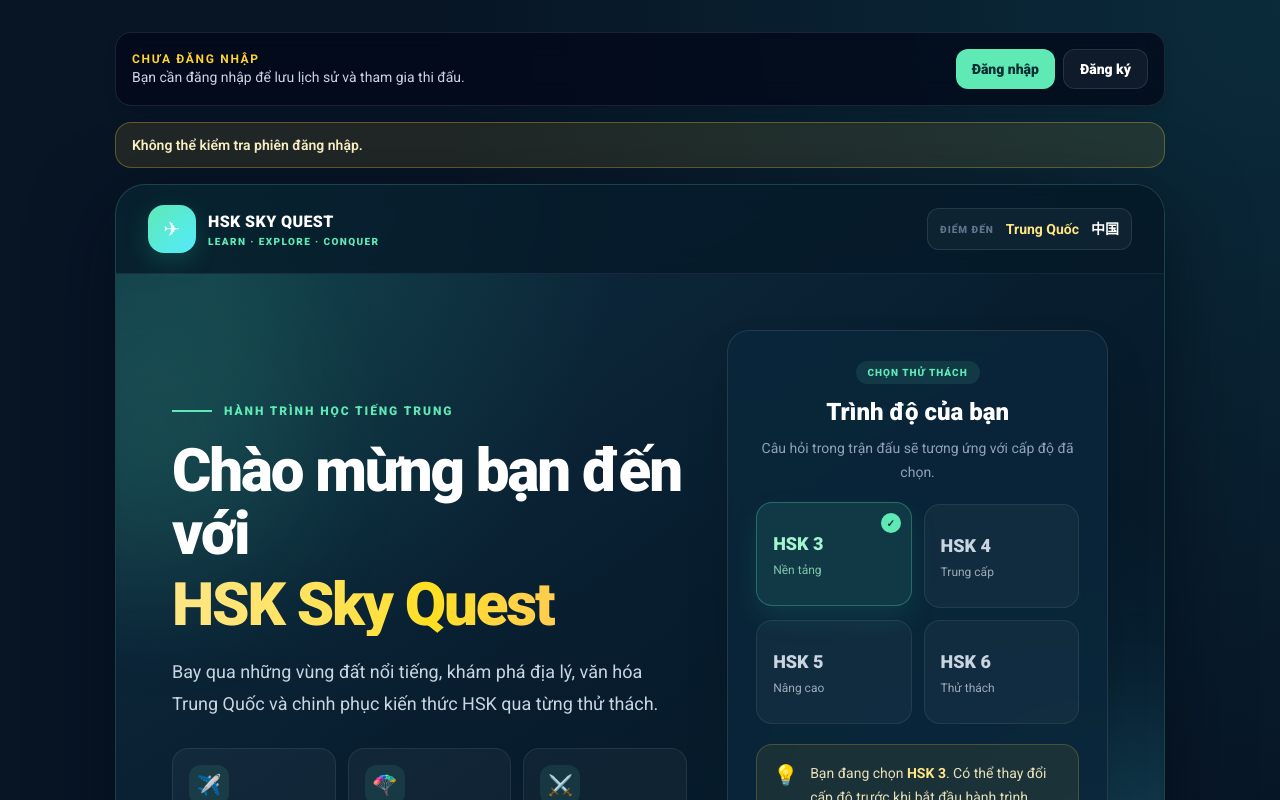
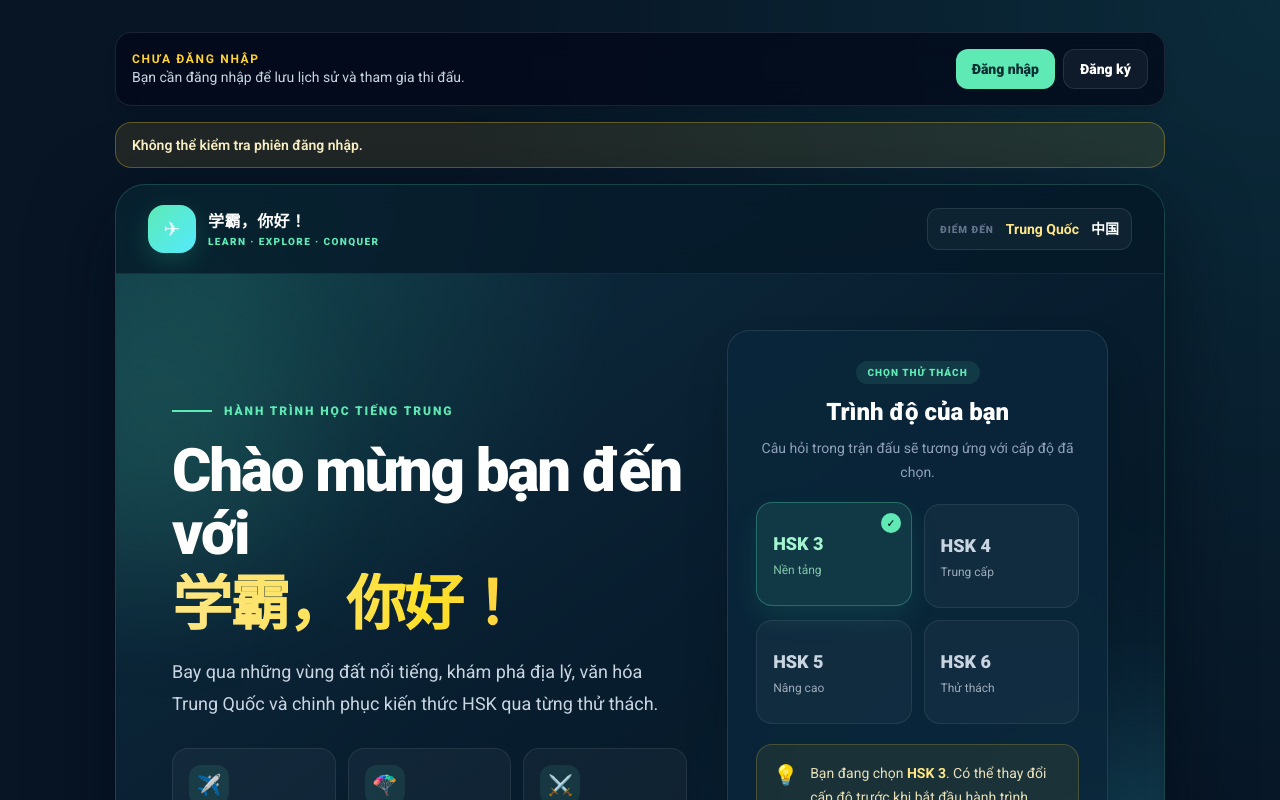
Before and after one commit to tintechgroup/hsk-sky-quest, a Next.js app: page / in a window 1280 px wide. Shown: the top 800 px of the page. Built offline with nearby package versions, Linux system fonts and the light colour scheme; no server answers.

Commit message:
Rename game brand to 学霸，你好！

```diff
--- a/src/components/game/WelcomeScreen.tsx
+++ b/src/components/game/WelcomeScreen.tsx
@@ -89,7 +89,7 @@ export default function WelcomeScreen({
 
           <div className="min-w-0">
             <strong className="block truncate text-sm font-black tracking-wide text-white sm:text-base">
-              HSK SKY QUEST
+              学霸，你好！
             </strong>
 
             <span className="block text-[9px] font-black tracking-[0.14em] text-emerald-300 sm:text-[10px]">
@@ -131,7 +131,7 @@ export default function WelcomeScreen({
           <h1 className="max-w-3xl text-[34px] font-black leading-[1.08] tracking-[-0.035em] text-white sm:text-5xl sm:leading-[1.05] lg:text-6xl">
             Chào mừng bạn đến với{" "}
             <span className="mt-1 block bg-gradient-to-r from-amber-200 via-yellow-300 to-orange-300 bg-clip-text text-transparent sm:mt-2">
-              HSK Sky Quest
+              学霸，你好！
             </span>
           </h1>
 
```
